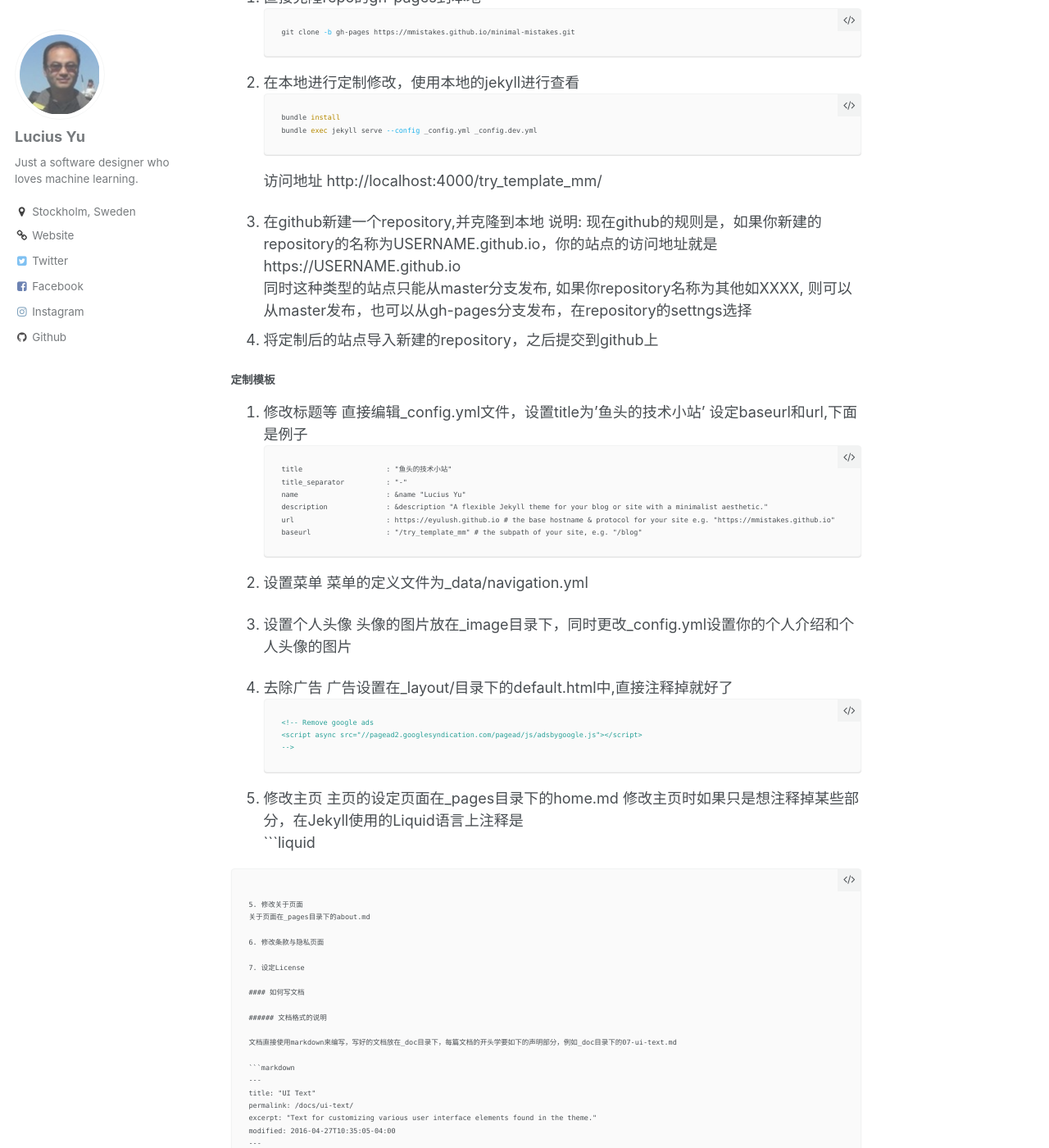
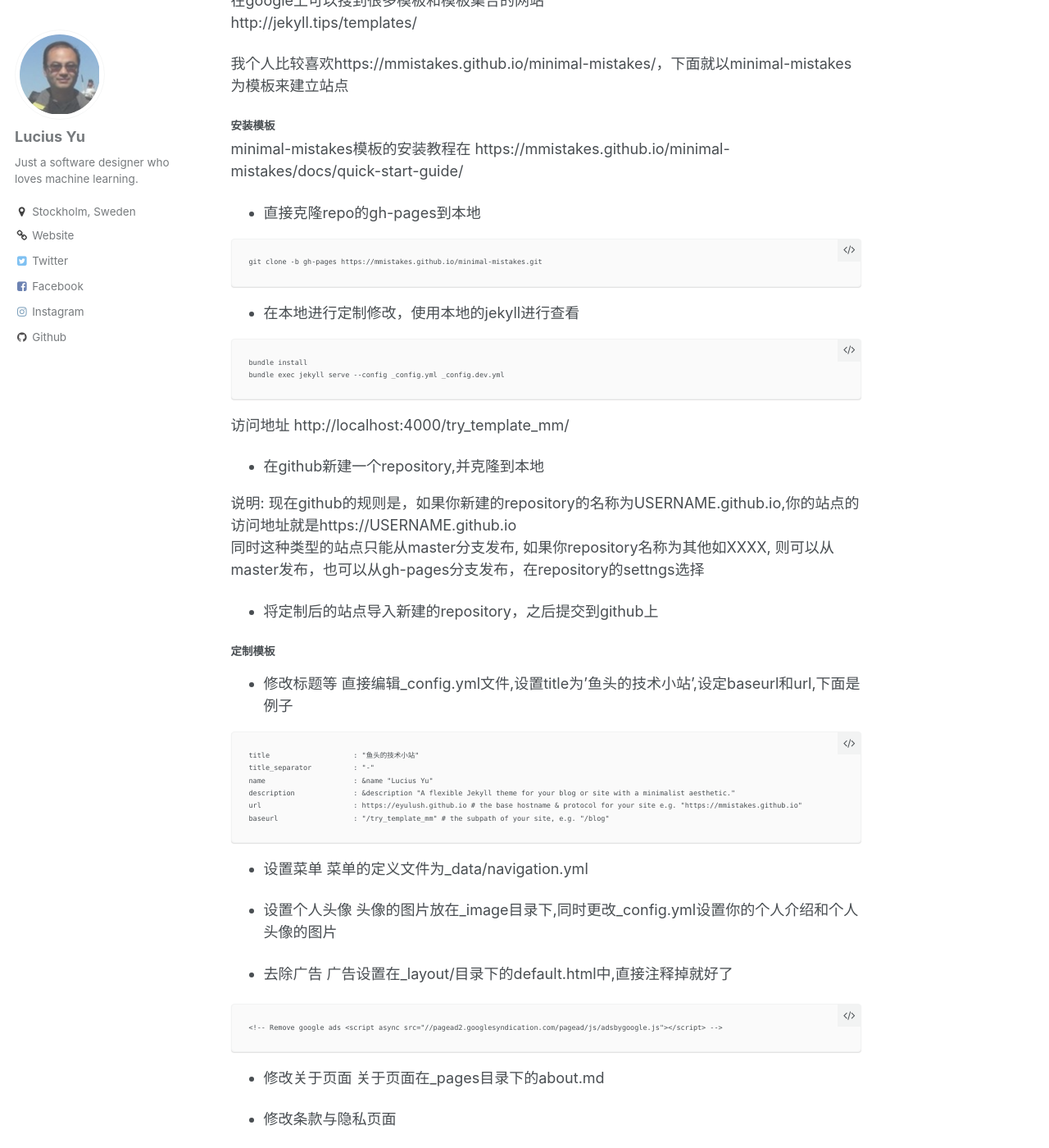
Before and after one commit to lucius-yu/lucius-yu.github.io, a Jekyll site: the page built from _posts/2016-09-23-jekyll-quick-guide.md, in a window 1280 px wide and 1400 px high, scrolled down 3266 px. Shown: the whole window at 82% size. Built offline with Jekyll 4.4.1, drawn with Linux system fonts in a browser that asks for light colours; some of the changed text lies outside the part shown.

Commit message:
[task] format update for 2016-09-23-jekyll-quick-guide.md

````diff
--- a/_posts/2016-09-23-jekyll-quick-guide.md
+++ b/_posts/2016-09-23-jekyll-quick-guide.md
@@ -15,9 +15,11 @@
 
 提示: 我现在安装的Jekyll需要Ruby 2.0以上版本，ubuntu 14.04上的ruby是1.9.3，建议简单的方式是安装ubuntu高一点的版本
 
+```bash
 sudo apt-get install ruby ruby-dev make gcc nodejs
 sudo apt-get install git
 sudo apt-get install zlib
+```
 
 ### 安装Jekyll
 
@@ -28,66 +30,87 @@
 
 ### 检查安装的jekyll版本
 
+```bash
 jekyll -v
+```
 
 ### 建立一个新的站点并检查jekyll是否可以运行
 
-1. 建立一个新的站点，这会创建一个目录
+* 建立一个新的站点，这会创建一个目录
+
 ```bash
 jekyll new my-awesome-site
 ```
-2. 进入站点目录并启动jekyll
+
+* 进入站点目录并启动jekyll
+
 ```bash
 cd my-awesome-site
 jekyll serve
 ```
-3. 通过浏览器查看
+
+* 通过浏览器查看
 访问地址 127.0.0.1:4000
 
 ### 其他的一些有用的命令或选项
 
-1. 安装github-pages gem.
+* 安装github-pages gem.
 提示: 这个gem绑定了github pages支持的几个其他的gems.
+
 ```bash
 sudo gem install github-pages --no-rdoc --no-ri
 ```
-2. 检查站点目录中的变动并重新生成站点
-```bash
+
+* 检查站点目录中的变动并重新生成站点
+
+```
 jekyll serve -w
 ```
-3. 改变服务端口号
-```bash
+
+* 改变服务端口号
+
+```
 jekyll serve --port 4001
 ```
 
 ## 第二部分 在github上设立你的站点
 github内建了jekyll并提供了相应的服务叫做github-pages,github自动使用jekyll来解析你建立的站点生成相应的html文件
 
-1. 在github上创建一个repository,取名为my_test_site, 选择为public，同时选择Initialize this repository with a README
-2. 第一步只是创建了一个repository,这个站点还没有部署在github上，这一步是建立一个名为gh-pages的分支，对于我们这个演示来说master分支已经没用了，可以直接删除这个master分支
-3. Clone Repository到本地
-```bash
+* 在github上创建一个repository,取名为my\_test\_site, 选择为public，同时选择Initialize this repository with a README
+* 第一步只是创建了一个repository,这个站点还没有部署在github上，这一步是建立一个名为gh-pages的分支，对于我们这个演示来说master分支已经没用了，可以直接删除这个master分支
+* Clone Repository到本地
+
+```
 git clone https://github.com/eyulush/my_test_site.git
 ```
-4. 直接用jekyll建立初始的站点
+
+* 直接用jekyll建立初始的站点
 提示: 在已有的目录中建立站点而不是新建一个目录，clone下来的目录是非空的，所以用--force选项
-```bash
+
+```
 cd my_test_site
 jekyll new . --force
 ```
-5. 配置你的站点
+
+* 配置你的站点
+
 jekyll的站点配置文件是站点目录下的_config.yml
-修改baseurl为/my_test_site,你也可以配置上title, url,等
-6. 使用git来commit新建的站点文件
-```bash
+修改baseurl为/my\_test\_site,你也可以配置上title, url,等
+
+* 使用git来commit新建的站点文件
+
+```
 git add .
 git commit -m 'first commit for new test site'
 ```
-7. 使用git来push内容到github
-```bash
+
+* 使用git来push内容到github
+
+```
 git push
 ```
-8. 在网上查看新建立的站点
+
+* 在网上查看新建立的站点
 
 在github上找到你的repository，选择settings，因为该repository有gh-pages分支，所以提示有"Your site is published at https://eyulush.github.io/my_test_site/" 信息，点击链接就可以看到新建的站点啦
 
@@ -112,28 +135,35 @@
 #### 安装模板
 minimal-mistakes模板的安装教程在 https://mmistakes.github.io/minimal-mistakes/docs/quick-start-guide/
 
-1. 直接克隆repo的gh-pages到本地
-```bash
+* 直接克隆repo的gh-pages到本地
+
+```
 git clone -b gh-pages https://mmistakes.github.io/minimal-mistakes.git
 ```
-2. 在本地进行定制修改，使用本地的jekyll进行查看
-```bash
+
+* 在本地进行定制修改，使用本地的jekyll进行查看
+
+```
 bundle install
 bundle exec jekyll serve --config _config.yml _config.dev.yml
 ```
-访问地址 http://localhost:4000/try_template_mm/
-3. 在github新建一个repository,并克隆到本地
+
+访问地址 http://localhost:4000/try\_template\_mm/
+
+* 在github新建一个repository,并克隆到本地
+
 说明:
-现在github的规则是，如果你新建的repository的名称为USERNAME.github.io，你的站点的访问地址就是https://USERNAME.github.io
+现在github的规则是，如果你新建的repository的名称为USERNAME.github.io,你的站点的访问地址就是https://USERNAME.github.io
 同时这种类型的站点只能从master分支发布, 如果你repository名称为其他如XXXX, 则可以从master发布，也可以从gh-pages分支发布，在repository的settngs选择
-4. 将定制后的站点导入新建的repository，之后提交到github上
+
+* 将定制后的站点导入新建的repository，之后提交到github上
 
 #### 定制模板
 
-1. 修改标题等
-直接编辑_config.yml文件，设置title为'鱼头的技术小站'
-设定baseurl和url,下面是例子
-```markdown
+* 修改标题等
+直接编辑\_config.yml文件,设置title为'鱼头的技术小站',设定baseurl和url,下面是例子
+
+```
 title                    : "鱼头的技术小站"
 title_separator          : "-"
 name                     : &name "Lucius Yu"
@@ -142,43 +172,33 @@
 baseurl                  : "/try_template_mm" # the subpath of your site, e.g. "/blog"
 ```
 
-2. 设置菜单
-菜单的定义文件为_data/navigation.yml
+* 设置菜单
+菜单的定义文件为\_data/navigation.yml
 
-3. 设置个人头像
-头像的图片放在_image目录下，同时更改_config.yml设置你的个人介绍和个人头像的图片
+* 设置个人头像
+头像的图片放在\_image目录下,同时更改\_config.yml设置你的个人介绍和个人头像的图片
 
-4. 去除广告
-广告设置在_layout/目录下的default.html中,直接注释掉就好了
-```yaml
-<!-- Remove google ads
-<script async src="//pagead2.googlesyndication.com/pagead/js/adsbygoogle.js"></script>
--->
+* 去除广告
+广告设置在\_layout/目录下的default.html中,直接注释掉就好了
+
+```
+<!-- Remove google ads <script async src="//pagead2.googlesyndication.com/pagead/js/adsbygoogle.js"></script> -->
 ```
 
-4. 修改主页
-主页的设定页面在_pages目录下的home.md
-修改主页时如果只是想注释掉某些部分，在Jekyll使用的Liquid语言上注释是
-```liquid
-{% comment %}
-...
-{% endcomment %}
-```
-
-5. 修改关于页面
+* 修改关于页面
 关于页面在_pages目录下的about.md
 
-6. 修改条款与隐私页面
+* 修改条款与隐私页面
 
-7. 设定License
+* 设定License
 
 #### 如何写文档
 
 ###### 文档格式的说明
 
-文档直接使用markdown来编写，写好的文档放在_doc目录下，每篇文档的开头学要如下的声明部分，例如_doc目录下的07-ui-text.md
+文档直接使用markdown来编写，写好的文档放在\_doc目录下，每篇文档的开头学要如下的声明部分，例如_doc目录下的07-ui-text.md
 
-```markdown
+```
 ---
 title: "UI Text"
 permalink: /docs/ui-text/
@@ -212,4 +232,5 @@
 tags该post带有的标签，一篇post可以多个标签，用法同categories.
 
 ###### rake的简短说明
+
 每篇文章都需要在开始出输入固定格式的内容，这比较繁琐，一个简单的办法是用个小工具来帮助自动生成文档和文章的固定格式部分就好了。可以用任何语言来做这个小工具，如shell脚本，python等等. 不过，通行的方法是用一个工具rake来做这件工作，rake就是ruby的make. 需要建立一个rakefile的文件，在文件中定义task，给出该task的依赖，和task的执行规则.
````
